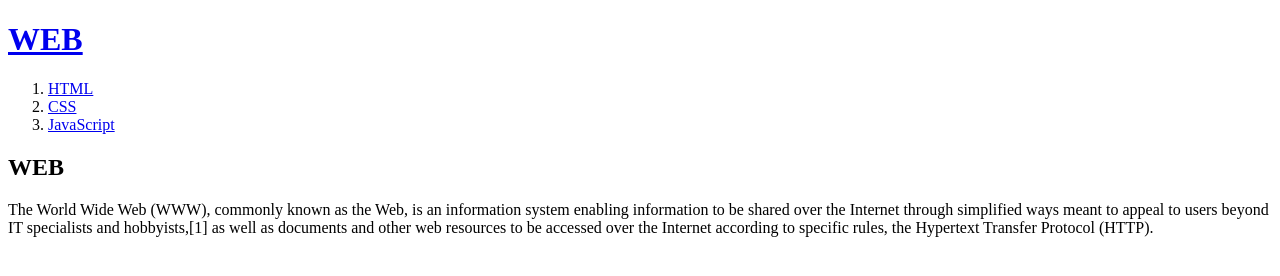
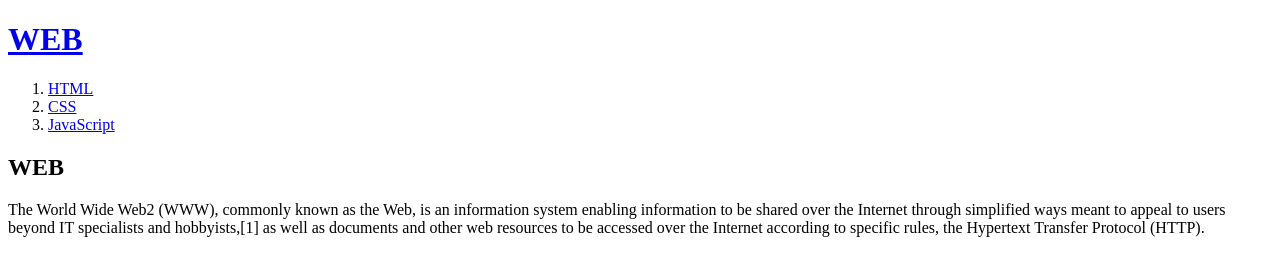
Before and after one commit to Ted546/my-first-web-site, a plain HTML site: page index.html in a window 1280 px wide. Drawn offline with Linux system fonts and the light colour scheme.

Commit message:
Add files via upload

```diff
--- a/index.html
+++ b/index.html
@@ -13,6 +13,6 @@
         <li><a href="3.html">JavaScript</a></li>
     </ol>
     <h2>WEB</h2>
-    <p>The World Wide Web (WWW), commonly known as the Web, is an information system enabling information to be shared over the Internet through simplified ways meant to appeal to users beyond IT specialists and hobbyists,[1] as well as documents and other web resources to be accessed over the Internet according to specific rules, the Hypertext Transfer Protocol (HTTP).</p>
+    <p>The World Wide Web2 (WWW), commonly known as the Web, is an information system enabling information to be shared over the Internet through simplified ways meant to appeal to users beyond IT specialists and hobbyists,[1] as well as documents and other web resources to be accessed over the Internet according to specific rules, the Hypertext Transfer Protocol (HTTP).</p>
 </body>
 </html>
```
